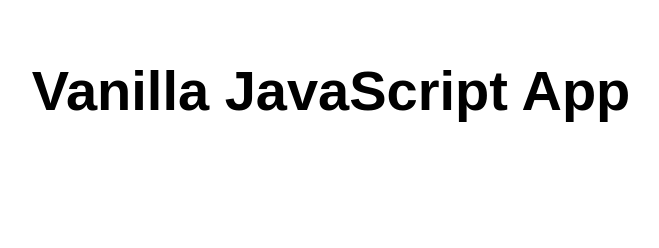
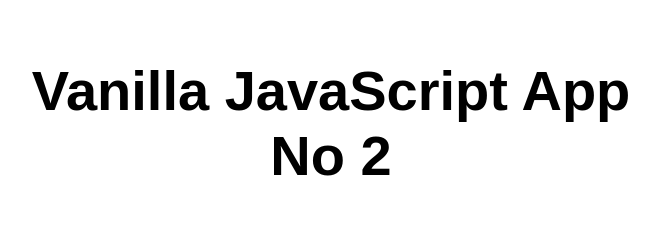
Before and after one commit to spdevgroup1/my-first-static-web-app, a website: page src/index.html in a window 1280 px wide. Shown: the whole page, without its empty margins (309-968 px from the left). Drawn offline with Linux system fonts and the light colour scheme.

Commit message:
Update index.html
Add "No 2" for id

```diff
--- a/src/index.html
+++ b/src/index.html
@@ -10,7 +10,7 @@
 
 <body>
   <main>
-    <h1>Vanilla JavaScript App</h1>
+    <h1>Vanilla JavaScript App No 2</h1>
   </main>
 </body>
 
```
